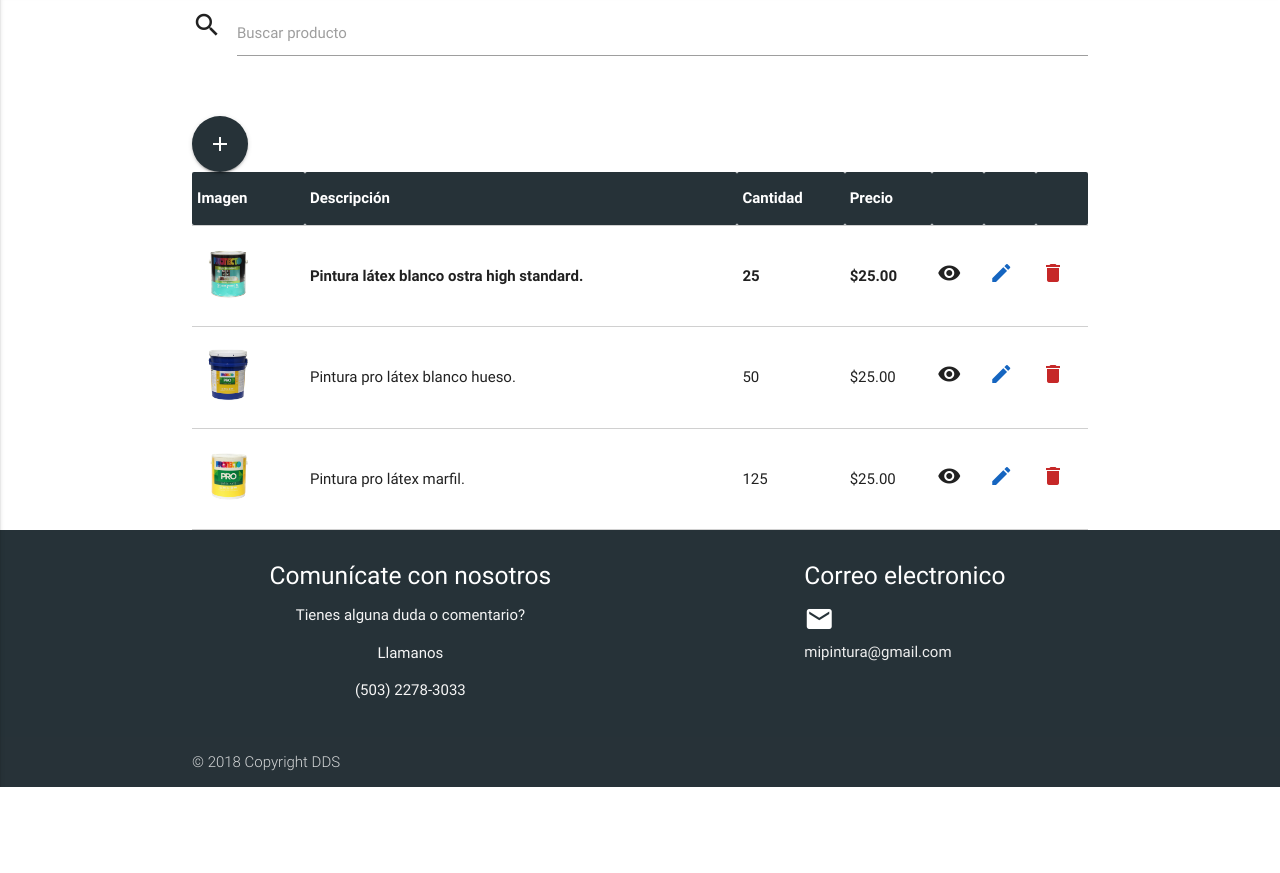
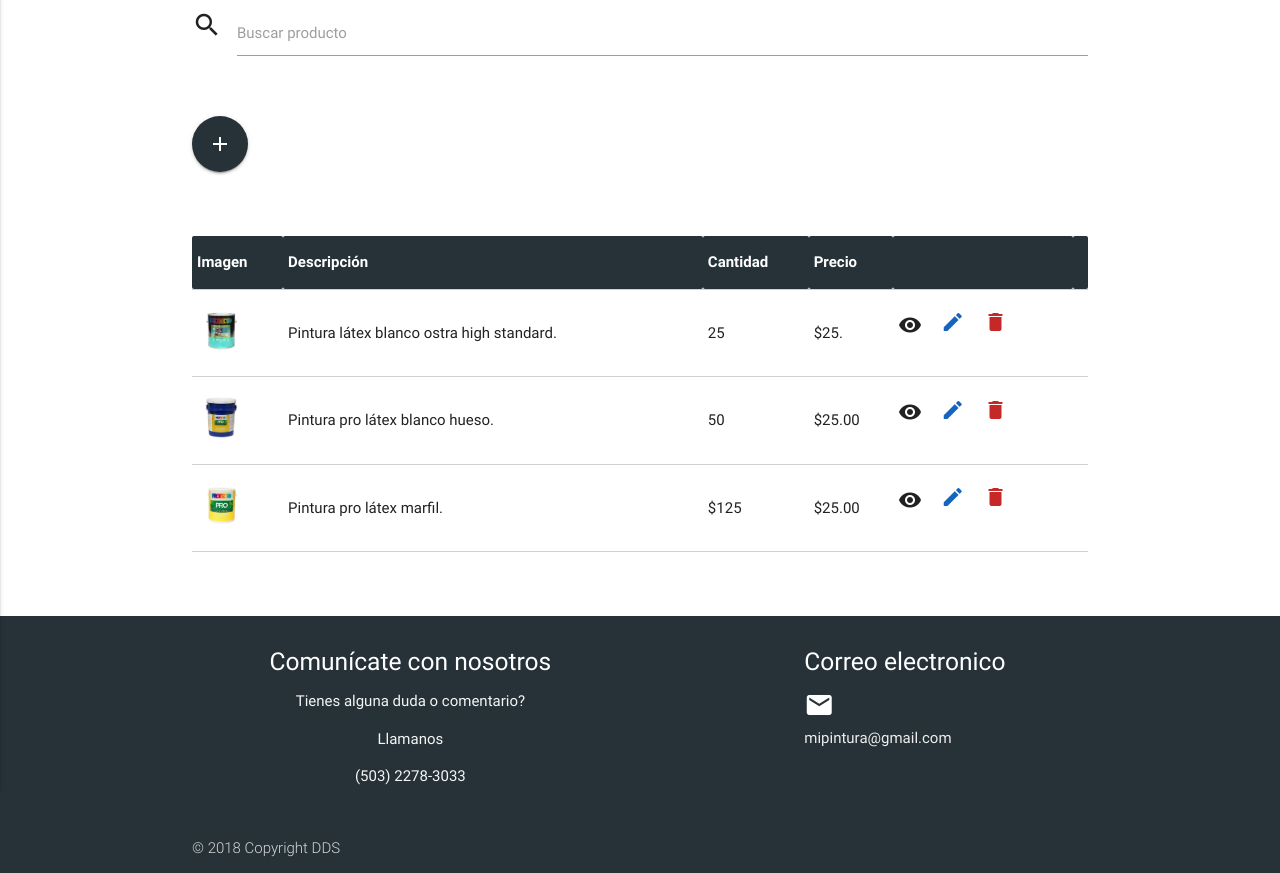
Before and after one commit to AndresK21/Tienda, a PHP site: page /dashboard/productos.php in a window 1280 px wide. Shown: the part 69-942 px from the top of the page. Before the commit the page ends 856 px from the top, so only its background shows below. Run offline with PHP 8.4, Linux system fonts and the light colour scheme.

Commit message:
Arreglo tabla
Ahi esta tu puta tabla

```diff
--- a/PinturaSV/dashboard/productos.php
+++ b/PinturaSV/dashboard/productos.php
@@ -50,19 +50,18 @@
             </div>
         </div>
 
+
         <div class="container">
-            <a class="btn-floating btn-large waves-effect modal-trigger waves-light blue-grey darken-4 right-align" href="#modalProduc"><i class="material-icons ">add</i></a>
 
-            <row>
-                <div class="col s12">
-            <table class="bordered highlight ">
-        <thead>
-          <tr class="blue-grey darken-4 white-text">
+            <a class="btn-floating btn-large waves-effect modal-trigger waves-light blue-grey darken-4 right-align espacio_inf" href="#modalProduc"><i class="material-icons ">add</i></a>
+
+            <table class="bordered highlight responsive-table espacio_inf">
+                <thead class="blue-grey darken-4 white-text">
+                <tr>
                     <th>Imagen</th>
                     <th>Descripci&oacute;n</th>
                     <th>Cantidad</th>
                     <th>Precio</th>
-              <th></th>
                     <th></th>
                     <th></th>
                 </tr>
@@ -70,190 +69,43 @@
 
                 <tbody>
                 <tr>
+                    <td><img class="imagen circle" src="../web/img/producto1.jpg"></td>
+                    <td>Pintura látex blanco ostra high standard.</td>
+                    <td>25</td>
+                    <td>$25.</td>
+                    <td><i class="material-icons prefix">visibility</i>
+                        <a class="waves-effect waves-light modal-trigger espacio" href="#modal1"><i class="material-icons blue-text text-darken-3 prefix">edit</i></a>  <!-- Modal Trigger -->
+                        <a class="waves-effect waves-light modal-trigger espacio" href="#modal_eliminar"><i class="material-icons red-text text-darken-3 prefix">delete</i></a></td>
 
-                <td><img class="imagen" src="../web/img/producto1.jpg"></td>
+                    </td>
+                </tr>
 
-            <th>Pintura l&aacute;tex blanco ostra high standard.</th>
-            <th>25</th>
-            <th>$25.00</th>
-            <th><i class="material-icons prefix">visibility</i></th>
-            <th><a class="waves-effect waves-light modal-trigger " href="#modal1"><i class="material-icons blue-text text-darken-3 prefix">edit</i></a>  <!-- Modal Trigger -->
-                <!-- Modal Structure -->
-                    <div id="modal1" class="modal modal-fixed-footer">
-                        <div class="modal-content">
-                            <h4>Editar producto</h4>
-                            <div class="card horizontal">
-                                <div class="card-image">
-                                    <img src="../web/img/producto1.jpg">
-                                    <a class="waves-effect waves-light btn blue-grey darken-4"><i class="material-icons left">archive</i>Cambiar foto</a>
-                                </div>
-                                <div class="card-stacked">
-                                    <div class="card-content">
-
-
-                                        <div class="row">
-                                            <form class="col s12">
-                                                <div class="row">
-                                                    <div class="input-field col s12">
-                                                        <input placeholder="Pintura látex blanco ostra high standard." id="descripcion" type="text" class="validate">
-                                                        <label for="Descripcion" class="blue-grey-text text-darken-4">Descripcion</label>
-                                                    </div>
-                                                </div>
-                                                <div class="row">
-                                                    <div class="input-field col s12">
-                                                        <input placeholder="25" id="cantidad" type="number" class="validate">
-                                                        <label for="Cantidad" class="blue-grey-text text-darken-4">Cantidad</label>
-                                                    </div>
-                                                </div>
-                                                <div class="row">
-                                                    <div class="input-field col s12">
-                                                        <input placeholder="$25.00" id="precio" type="number" class="validate">
-                                                        <label for="Precio" class="blue-grey-text text-darken-4">Precio</label>
-                                                    </div>
-                                                </div>
-                                            </form>
-                                        </div>
-
-
-                                    </div>
-                                </div>
-                            </div>
-                        </div>
-                        <div class="modal-footer">
-                            <a href="#!" class="modal-action modal-close waves-effect waves-red btn-flat ">Descartar</a>
-                            <a href="#!" class="modal-action modal-close waves-effect waves-green btn-flat ">Guardar</a>
-                        </div>
-                    </div>
-                </th>
-
-            <th><a class="waves-effect waves-light modal-trigger" href="#modal_eliminar"><i class="material-icons red-text text-darken-3 prefix">delete</i></a></th>
-
-          </tr>
                 <tr>
-            <td><img class="imagen" src="../web/img/producto2.jpg"></td>
+                    <td><img class="imagen circle" src="../web/img/producto2.jpg"></td>
                     <td>Pintura pro látex blanco hueso.</td>
                     <td>50</td>
                     <td>$25.00</td>
-            <td><i class="material-icons prefix">visibility</i></td>
-            <td>
-                <a class="waves-effect waves-light modal-trigger" href="#modal2"><i class="material-icons blue-text text-darken-3 prefix">edit</i></a>  <!-- Modal Trigger -->
+                    <td><i class="material-icons prefix">visibility</i>
+                        <a class="waves-effect waves-light modal-trigger espacio" href="#modal2"><i class="material-icons blue-text text-darken-3 prefix">edit</i></a>  <!-- Modal Trigger -->
+                        <a class="waves-effect waves-light modal-trigger espacio" href="#modal_eliminar"><i class="material-icons red-text text-darken-3 prefix">delete</i></a>
 
-                <!-- Modal Structure -->
-                <div id="modal2" class="modal modal-fixed-footer">
-                    <div class="modal-content">
-                        <h4>Editar producto</h4>
-                        <div class="card horizontal">
-                            <div class="card-image">
-                                <img src="../web/img/producto2.jpg">
-                                <a class="waves-effect waves-light btn blue-grey darken-4"><i class="material-icons left">archive</i>Cambiar foto</a>
-                            </div>
-                            <div class="card-stacked">
-                                <div class="card-content">
+                    </td>
+                </tr>
 
+                <tr>
+                    <td><img class="imagen circle" src="../web/img/producto3.jpg"></td>
+                    <td>Pintura pro látex marfil.</td>
+                    <td>$125</td>
+                    <td>$25.00</td>
+                    <td><i class="material-icons prefix">visibility</i>
+                        <a class="waves-effect waves-light modal-trigger espacio" href="#modal3"><i class="material-icons blue-text text-darken-3 prefix">edit</i></a>  <!-- Modal Trigger -->
+                        <a class="waves-effect waves-light modal-trigger espacio" href="#modal_eliminar"><i class="material-icons red-text text-darken-3 prefix">delete</i></a>
 
-                                    <div class="row">
-                                        <form class="col s12">
-                                            <div class="row">
-                                                <div class="input-field col s12">
-                                                    <input placeholder="Pintura pro látex blanco hueso." id="descripcion" type="text" class="validate">
-                                                    <label for="Descripcion" class="blue-grey-text text-darken-4">Descripcion</label>
-                                                </div>
-                                            </div>
-                                            <div class="row">
-                                                <div class="input-field col s12">
-                                                    <input placeholder="50" id="cantidad" type="number" class="validate">
-                                                    <label for="Cantidad" class="blue-grey-text text-darken-4">Cantidad</label>
-                                                </div>
-                                            </div>
-                                            <div class="row">
-                                                <div class="input-field col s12">
-                                                    <input placeholder="$25.00" id="precio" type="number" class="validate">
-                                                    <label for="Precio" class="blue-grey-text text-darken-4">Precio</label>
-                                                </div>
-                                            </div>
-                                        </form>
-                                    </div>
-
-
-                                </div>
-                            </div>
-                        </div>
-                    </div>
-                    <div class="modal-footer">
-                        <a href="#!" class="modal-action modal-close waves-effect waves-red btn-flat ">Descartar</a>
-                        <a href="#!" class="modal-action modal-close waves-effect waves-green btn-flat ">Guardar</a>
-                    </div>
-                </div>
                     </td>
-            <td><a class="waves-effect waves-light modal-trigger" href="#modal_eliminar"><i class="material-icons red-text text-darken-3 prefix">delete</i></a></td>
-          </tr>
-          <tr>
-            <td><img class="imagen" src="../web/img/producto3.jpg"></td>
-            <td>Pintura pro látex marfil.</td>
-            <td>125</td>
-            <td>$25.00</td>
-            <td><i class="material-icons prefix">visibility</i></td>
-            <td>
-                <a class="waves-effect waves-light modal-trigger" href="#modal3"><i class="material-icons blue-text text-darken-3 prefix">edit</i></a>  <!-- Modal Trigger -->
-
-                <!-- Modal Structure -->
-                <div id="modal3" class="modal modal-fixed-footer">
-                    <div class="modal-content">
-                        <h4>Editar producto</h4>
-                        <div class="card horizontal">
-                            <div class="card-image">
-                                <img src="../web/img/producto3.jpg">
-                                <a class="waves-effect waves-light btn blue-grey darken-4"><i class="material-icons left">archive</i>Cambiar foto</a>
-                            </div>
-                            <div class="card-stacked">
-                                <div class="card-content">
-
-
-                                    <div class="row">
-                                        <form class="col s12">
-                                            <div class="row">
-                                                <div class="input-field col s12">
-                                                    <input placeholder="Pintura pro látex marfil." id="descripcion" type="text" class="validate">
-                                                    <label for="Descripcion" class="blue-grey-text text-darken-4">Descripcion</label>
-                                                </div>
-                                            </div>
-                                            <div class="row">
-                                                <div class="input-field col s12">
-                                                    <input placeholder="125" id="cantidad" type="number" class="validate">
-                                                    <label for="Cantidad" class="blue-grey-text text-darken-4">Cantidad</label>
-                                                </div>
-                                            </div>
-                                            <div class="row">
-                                                <div class="input-field col s12">
-                                                    <input placeholder="$25.00" id="precio" type="number" class="validate">
-                                                    <label for="Precio" class="blue-grey-text text-darken-4">Precio</label>
-                                                </div>
-                                            </div>
-                                        </form>
-                                    </div>
-
-
-                                </div>
-                            </div>
-                        </div>
-                    </div>
-                    <div class="modal-footer">
-                        <a href="#!" class="modal-action modal-close waves-effect waves-red btn-flat ">Descartar</a>
-                        <a href="#!" class="modal-action modal-close waves-effect waves-green btn-flat ">Guardar</a>
-                    </div>
-                </div>
-            </td>
-            <td><a class="waves-effect waves-light modal-trigger" href="#modal_eliminar"><i class="material-icons red-text text-darken-3 prefix">delete</i></a></td>
                 </tr>
                 </tbody>
             </table>
         </div>
-      </row>
-
-        </div>
-
-
-
 
 
 
--- a/PinturaSV/web/css/style.css
+++ b/PinturaSV/web/css/style.css
@@ -1,11 +1,13 @@
 .imagen{
-    max-height: 64px;
-    max-width: 64px;
-    margin: 0%;
-    padding: 0%;
-    border: 0%;
+    max-height: 50px;
+    max-width: 50px;
 }
 
-.space{
-    margin-left: 30px;
+.espacio_inf{
+    margin-bottom: 64px;
 }
+
+.espacio{
+    padding-left: 15px;
+    padding-bottom: 15px;
+}
```
Also changed, not shown: other parts of PinturaSV/dashboard/productos.php (+145 -0 lines). Lines whose indentation alone changed are shown as unchanged.
